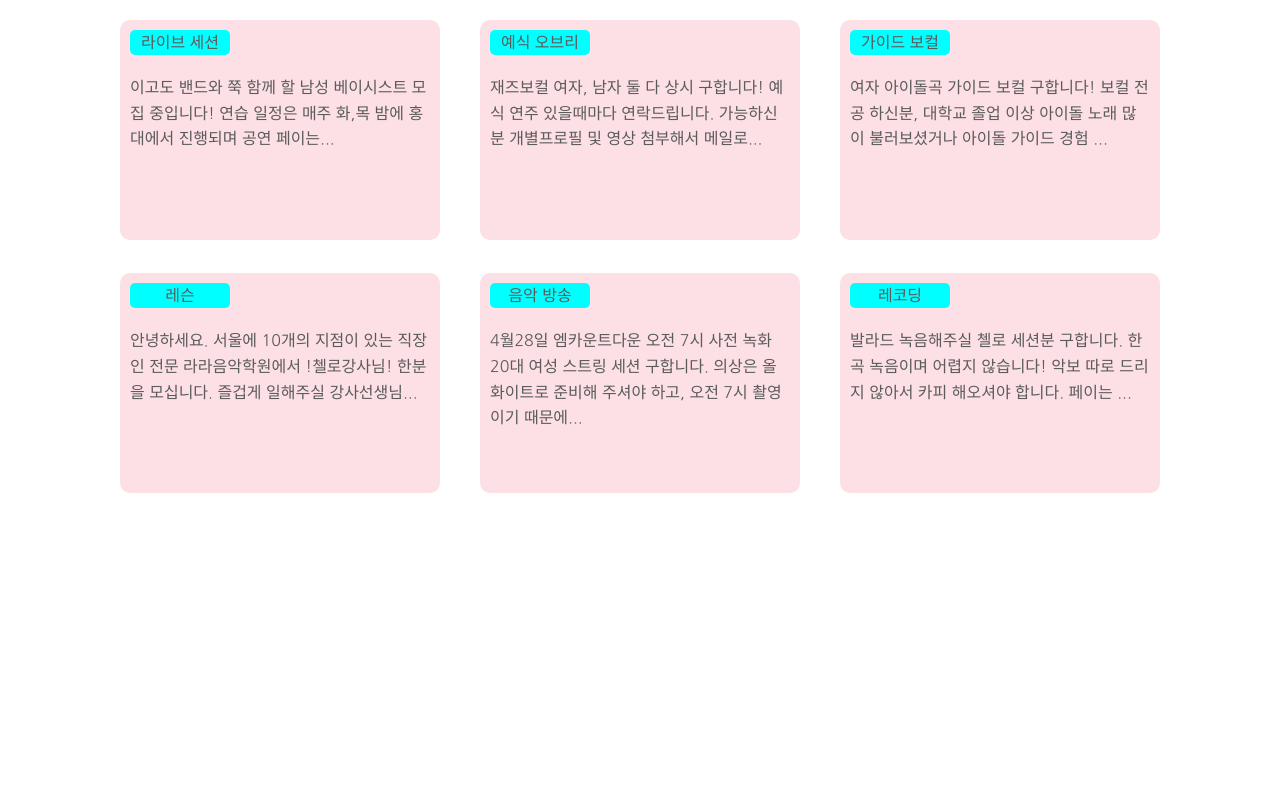
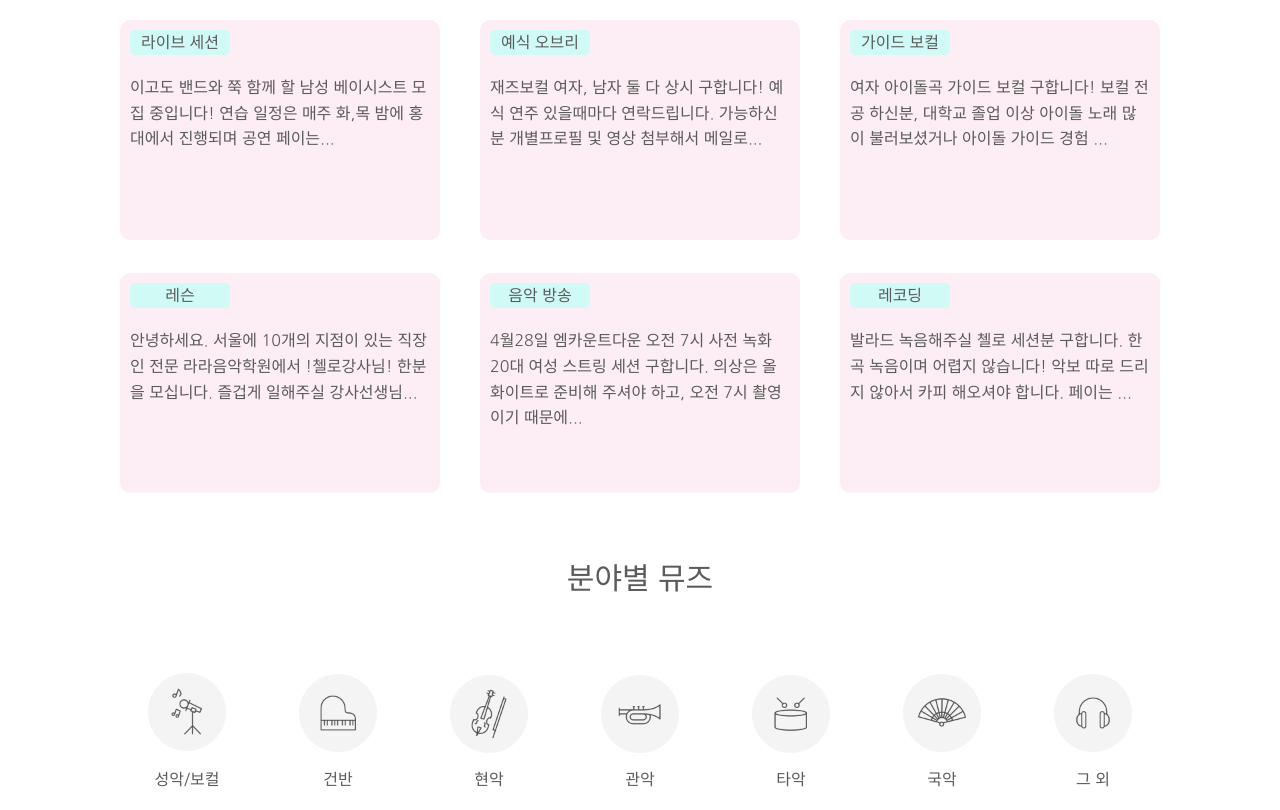
Before and after one commit to IvoryGolds2/mymuse, a plain HTML site: page index.html in a window 1280 px wide. Shown: the part 720-1530 px from the top of the page. Before the commit the page ends 1230 px from the top, so only its background shows below. Drawn offline with nearby package versions, Linux system fonts and the light colour scheme.

Commit message:
오늘마지막깃

```diff
--- a/CSS/main.css
+++ b/CSS/main.css
@@ -16,7 +16,7 @@ header {
   align-items: center;
   justify-content: space-between;
 }
-img {
+header img {
   display: block;
   margin-left: 40px;
 }
@@ -83,6 +83,7 @@ header .navbar .main-menu li:hover .sub-menu {
   border-radius: 20px;
   border: solid .5px rgb(192, 192, 192);
   background-color: rgb(255, 227, 246);
+  cursor: pointer;
 }
 /* 섹션태그 */
 .swiper {
@@ -90,6 +91,7 @@ header .navbar .main-menu li:hover .sub-menu {
   height: 500px;
   /* background-color: rgb(198, 198, 247); */
   object-fit: cover;
+  cursor: pointer;
 }
 .swiper img {
   object-fit: cover;
@@ -118,10 +120,10 @@ margin-top: 30px;
 font-size: 30px;
 text-align: center;
 }
-.box .inner {
+.inner {
   width: 1200px;
   height: 100%;
-  /* background-color: rgb(190, 190, 190); */
+/* background-color: aqua; */
   display: flex;
   position: relative;
   flex-wrap: wrap;
@@ -129,7 +131,7 @@ text-align: center;
   align-items: center;
 }
 .box .inner ul {
-  background-color: rgb(252, 224, 229);
+  background-color:  rgb(253, 237, 244);
   margin: 10px 20px;
   min-width: 300px;
   max-width: 300px;
@@ -137,16 +139,46 @@ text-align: center;
   flex-wrap: wrap;
   padding: 10px;
   border-radius: 10px;
+  cursor: pointer;
+  transition: .5s;
 }
+.box .inner ul:hover {
+  background-color: rgb(208, 250, 246);
+}
+.box .inner ul:hover .title {
+  background-color:  rgb(253, 237, 244);
+
+
+}
+
 .box .inner ul .title {
   width: 100px;
   height: 25px;
-  background-color: aqua;
+  background-color: rgb(208, 250, 246);
   border-radius: 5px;
   text-align: center;
   line-height: 25px;
+  transition: .5s;
+
 }
 .box .inner ul li {
   margin-top: 20px;
   line-height: 1.6;
 }
+.major {
+  width: 100%;
+  height: 300px;
+  /* background-color: gray; */
+  display: flex;
+  justify-content: center;
+  text-align: center;
+}
+.major div > img {
+  border-radius: 50%;
+  margin: 10px 30px;
+  cursor: pointer;
+  transition: .5s;
+}
+.major div > img:hover {
+  border: solid 5px rgb(247, 247, 187);
+}
--- a/Js/main.js
+++ b/Js/main.js
@@ -2,6 +2,7 @@ const swiper = new Swiper('.swiper', {
   // Optional parameters
   direction: 'horizontal',
   loop: true,
+  autoplay: true,
 
   // If we need pagination
   pagination: {
--- a/index.html
+++ b/index.html
@@ -99,10 +99,10 @@
           <img src="./IMAGE/5기타.jpg" alt="">
         </div>
         <div class="swiper-slide">
-          <img src="./IMAGE/프로듀서.jpg" alt="">
+          <img src="./IMAGE/작아져라.jpg" alt="">
         </div>
         <div class="swiper-slide">
-          <img src="./IMAGE/스트링.jpg" alt="">
+          <img src="./IMAGE/작아져.jpg" alt="">
         </div>
         <div class="swiper-button-prev"></div>
         <div class="swiper-button-next"></div>
@@ -164,5 +164,17 @@
       </ul>
     </div>
   </section>
+  <section class="major">
+    <div class="inner">
+      <h2>분야별 뮤즈</h2>
+      <div><img src="./IMAGE/보칼.png" alt=""><br>성악/보컬</div>
+      <div><img src="./IMAGE/피아노.png" alt=""><br>건반</div>
+      <div><img src="./IMAGE/스트링링.png" alt=""><br>현악</div>
+      <div><img src="./IMAGE/관악.png" alt=""><br>관악</div>
+      <div><img src="./IMAGE/타악.png" alt=""><br>타악</div>
+      <div><img src="./IMAGE/국악.png" alt=""><br>국악</div>
+      <div><img src="./IMAGE/그외.png" alt=""><br>그 외</div>
+    </div>
+  </section>
 </body>
 </html>
```
Also changed, not shown: IMAGE/관악.png (added), IMAGE/국악.png (added), IMAGE/그외.png (added), IMAGE/베이스.png (added), IMAGE/보칼.png (added), IMAGE/스트링링.png (added), IMAGE/지휘.png (added), IMAGE/타악.png (added), IMAGE/피아노.png (added), 2 other files.
